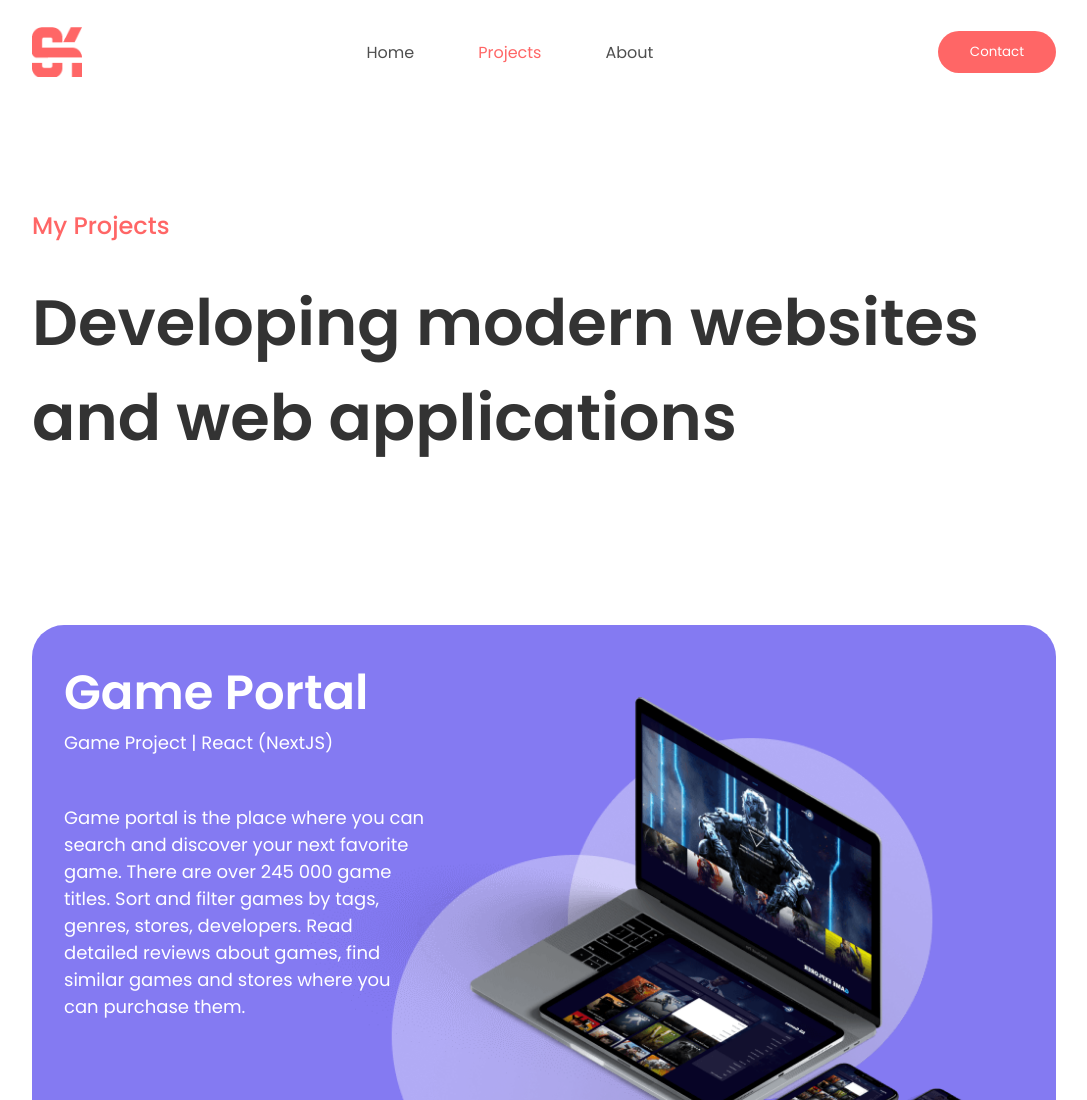
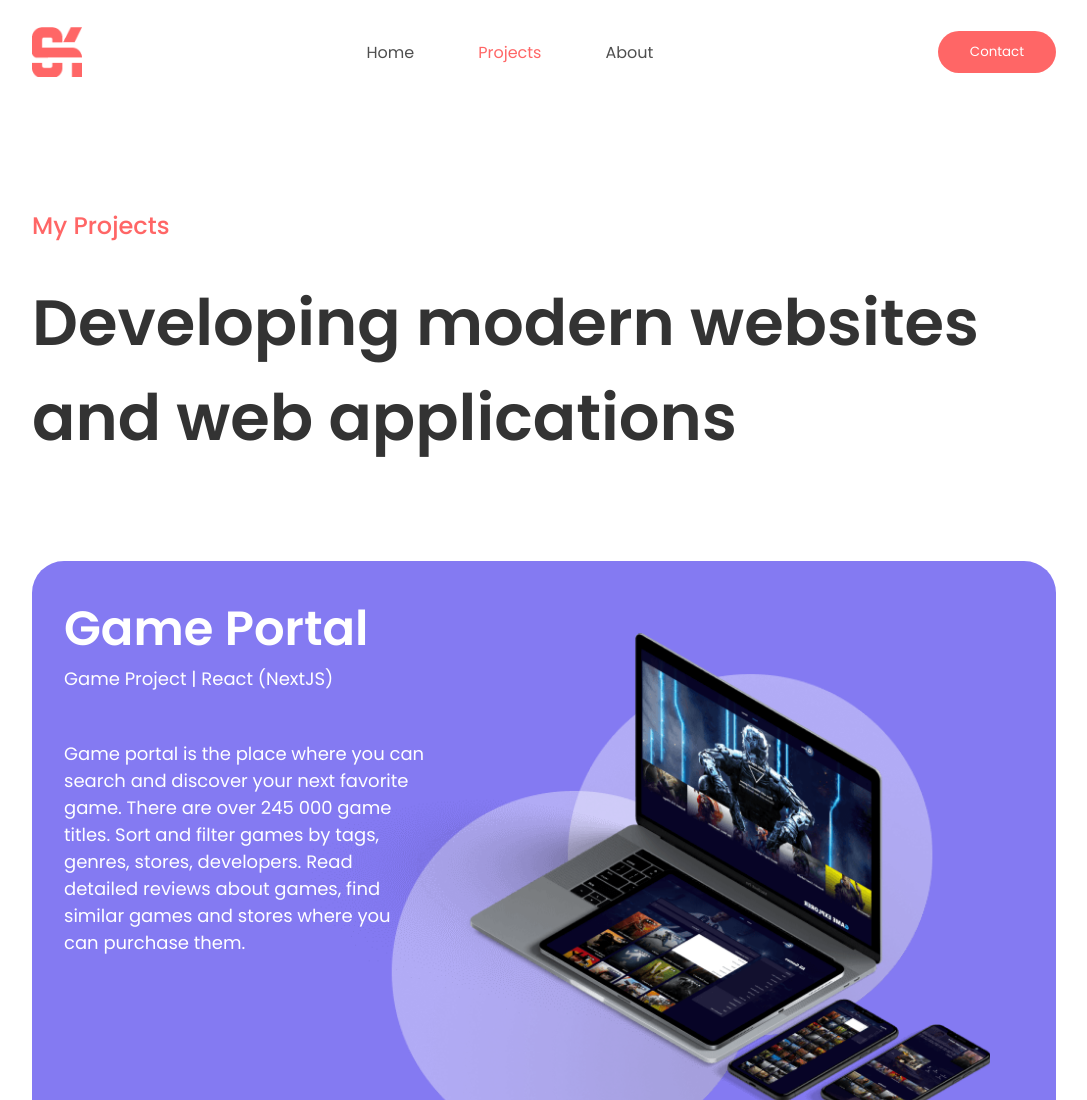
Before and after one commit to SavoKos/portfolio, a Next.js app: page /projects in a window 1280 px wide. Shown: the top 1100 px of the page, without its empty margins (96-1183 px from the left). Built offline with nearby package versions, Linux system fonts and the light colour scheme.

Commit message:
Fixed spacing

```diff
--- a/components/Projects/Hero.jsx
+++ b/components/Projects/Hero.jsx
@@ -23,10 +23,10 @@ function Hero() {
 const S = {};
 
 S.Container = styled.div`
-  padding: 3rem 5%;
+  padding: 3rem 5% 1rem 5%;
 
   @media screen and (min-width: 400px) {
-    padding: 3rem 10%;
+    padding: 3rem 10% 2rem 10%;
   }
 `;
 
--- a/components/Projects/Projects.jsx
+++ b/components/Projects/Projects.jsx
@@ -209,10 +209,10 @@ function Projects() {
 const S = {};
 
 S.Container = styled.div`
-  padding: 3rem 5%;
+  padding: 0rem 5%;
 
   @media screen and (min-width: 400px) {
-    padding: 3rem 10%;
+    padding: 0rem 10%;
   }
 `;
 
```
